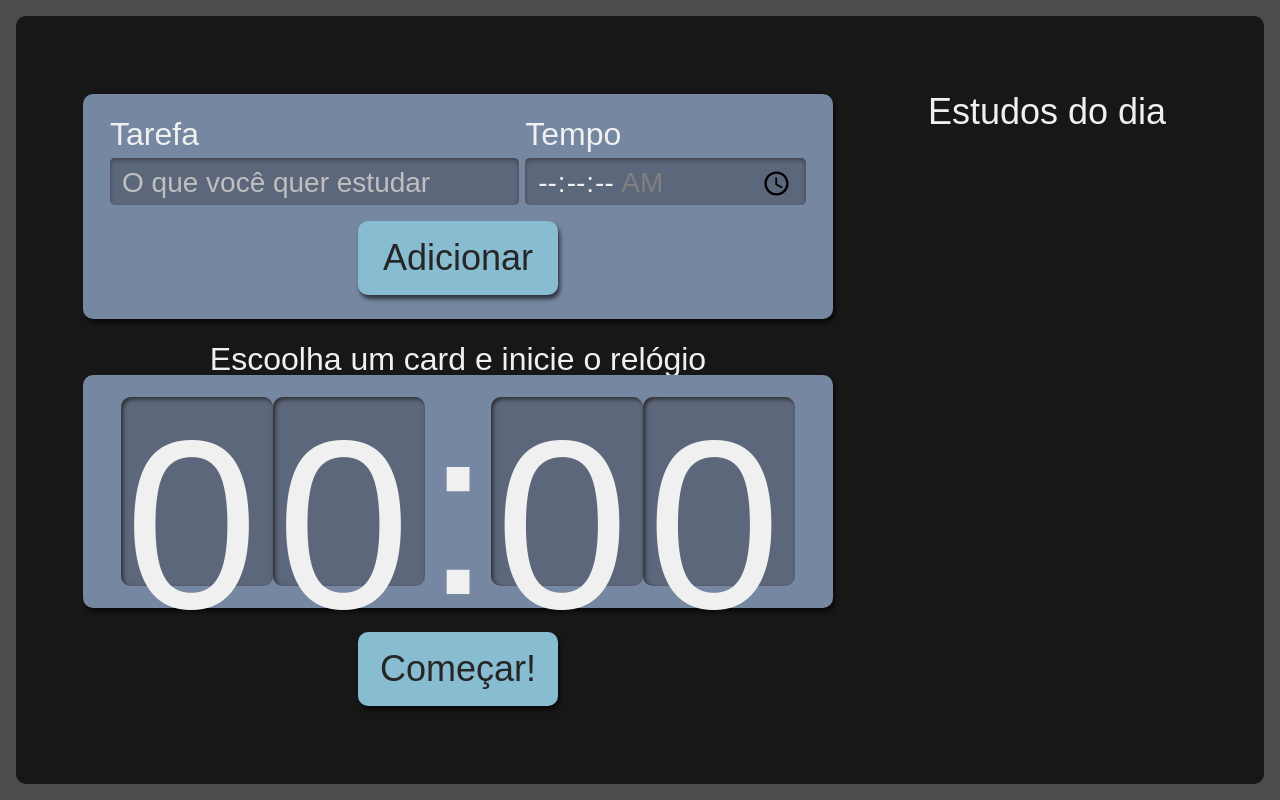
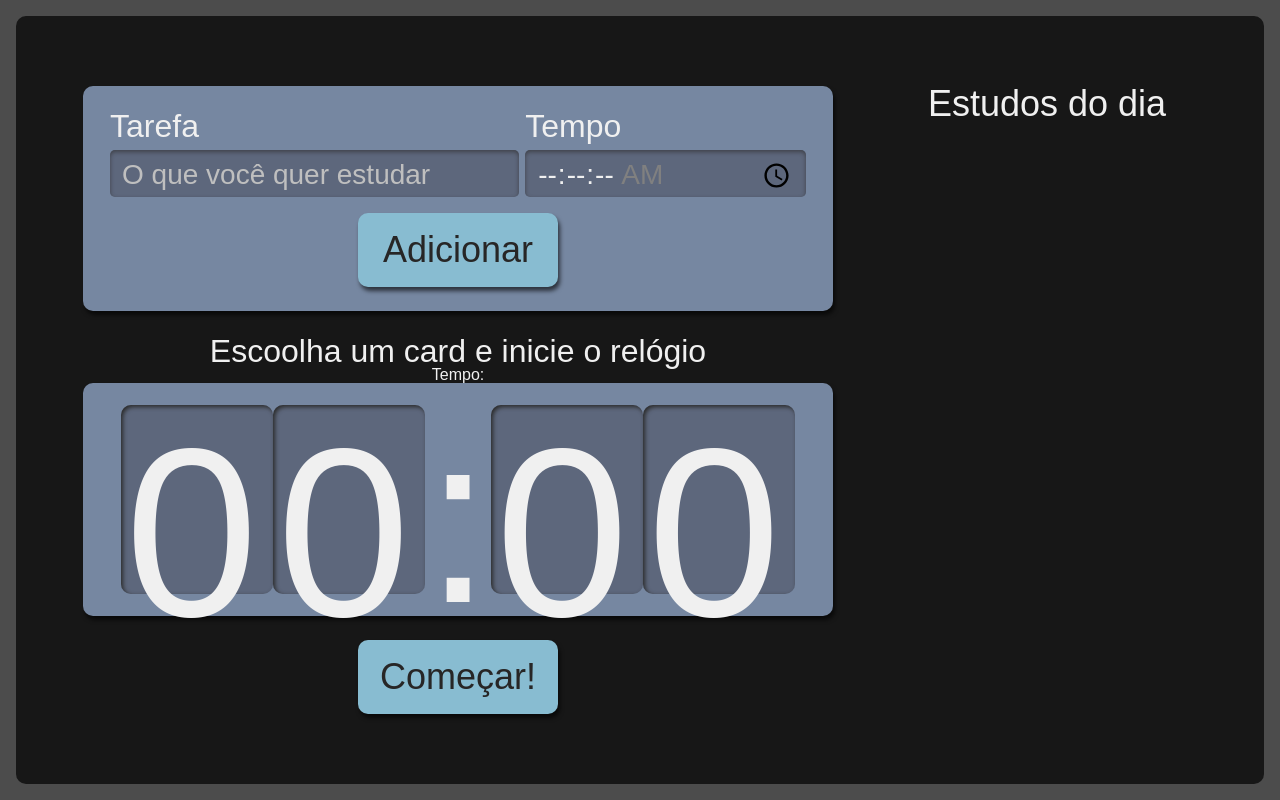
Before and after one commit to danielmota83/organizador_de_estudos, a React (Create React App) app: page / in a window 1280 px wide. Built offline with nearby package versions, Linux system fonts and the light colour scheme.

Commit message:
chore: add usestate

```diff
--- a/src/components/Cronometro/index.tsx
+++ b/src/components/Cronometro/index.tsx
@@ -1,12 +1,25 @@
 import Button from '../Button'
 import Timer from './Timer'
 import style from './Cronometro.module.scss'
+import { tempoParaSegundos } from '../../common/utils/time'
+import { ITarefa } from '../../types/tarefa';
+import { useState } from 'react';
 
-export default function Cronometro() {
+interface Props {
+    selecionado: ITarefa | undefined
+}
+
+export default function Cronometro({selecionado}: Props) {
+
+    const [tempo, setTempo] = useState<number>();
+        if(selecionado?.tempo) {
+            setTempo(tempoParaSegundos(selecionado.tempo))
+        }
 
     return (
         <div className={style.cronometro}>
             <p className={style.titulo}> Escoolha um card e inicie o relógio </p>
+            Tempo: {tempo}
             <div className={style.relogioWrapper}>
                 <Timer/>
             </div>
--- a/src/components/List/index.tsx
+++ b/src/components/List/index.tsx
@@ -16,10 +16,9 @@
             <ul>
                 {tarefas.map((item)=> (
                     <Item
-                    selecionaTarefa = {selecionaTarefa}
-                    key = {item.id}
-                        {...item}
-                    />
+                        tarefas={[]} selecionaTarefa={selecionaTarefa}
+                        key={item.id}
+                        {...item}                    />
                 ))}
 
             </ul>
```
